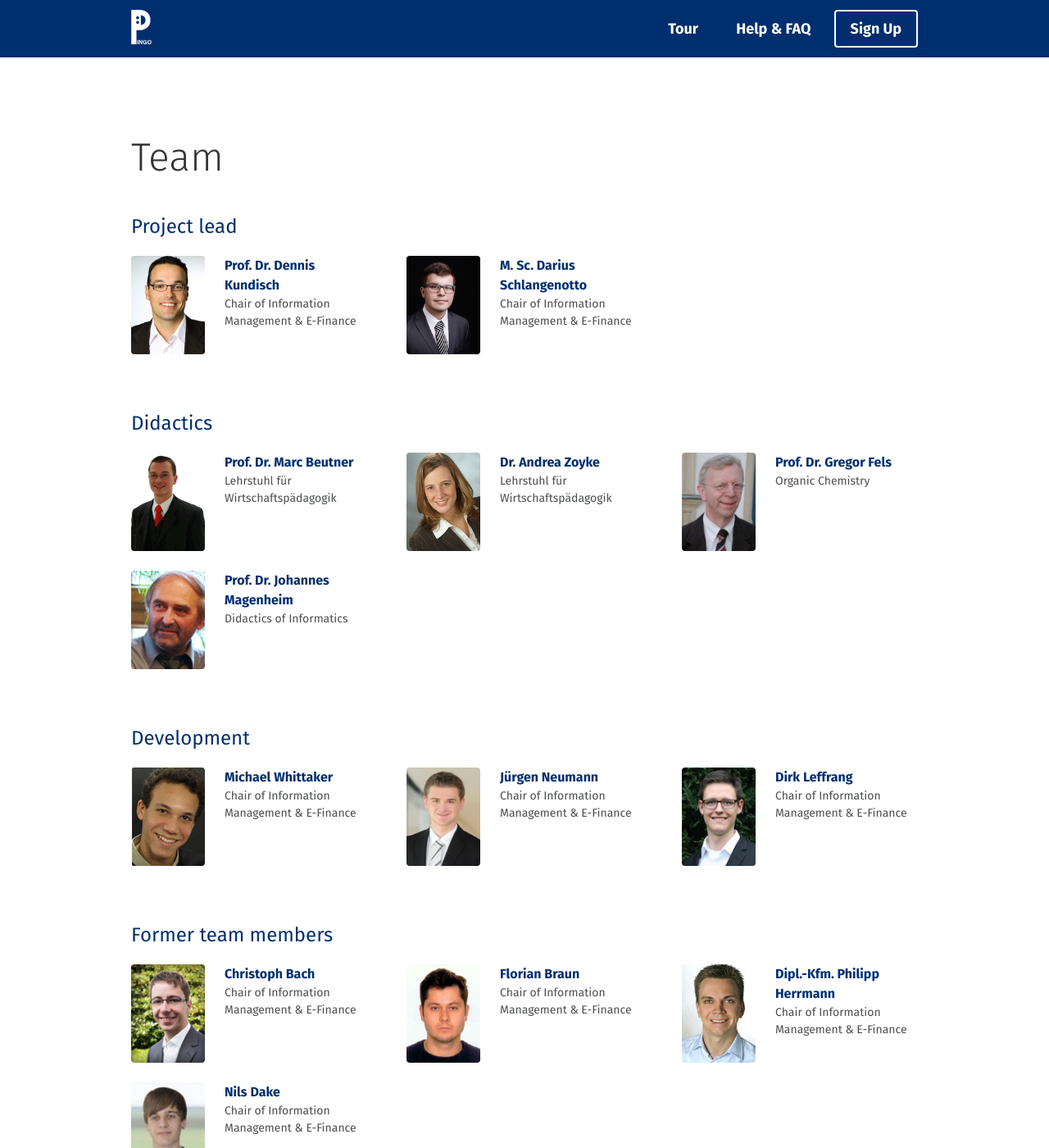
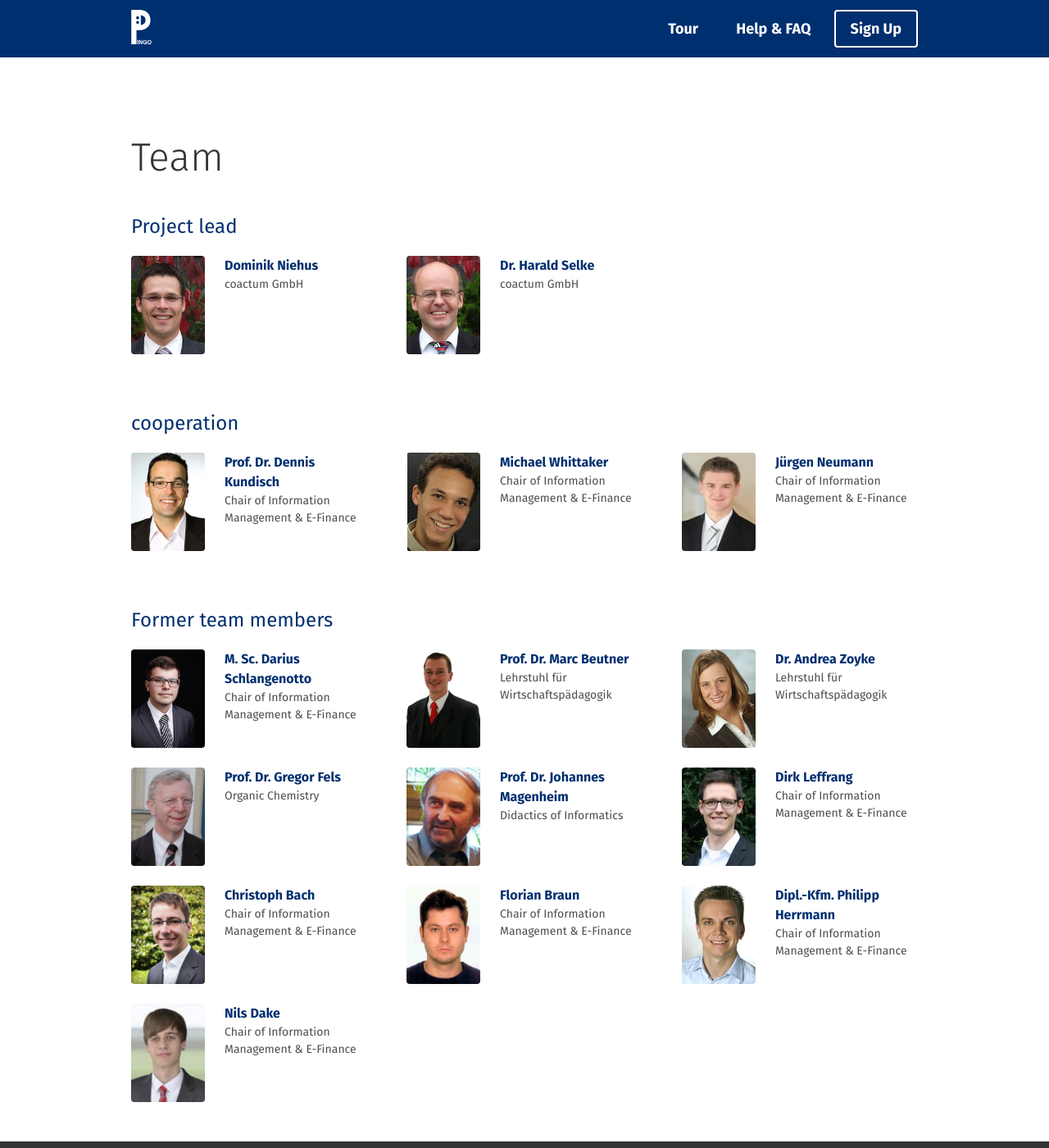
Before and after one commit to PingoUPB/pingoupb.github.io, a Jekyll site: the page built from en/team/index.html, in a window 1280 px wide and 1400 px high. Shown: the whole window at 82% size. Built offline with Jekyll 4.4.1, drawn with Linux system fonts in a browser that asks for light colours; nearby versions of some CDN libraries; Markdown is read by kramdown in place of the engine named in the settings.

Commit message:
Update people.yml

```diff
--- a/_data/people.yml
+++ b/_data/people.yml
@@ -1,53 +1,65 @@
+- name: Dominik Niehus
+  task: Project lead
+  img: niehus.jpg
+  chair: coactum GmbH
+  url: https://www.coactum.de/das-team.html
+
+- name: Dr. Harald Selke
+  task: Project lead
+  img: selke.jpg
+  chair: coactum GmbH
+  url: https://www.coactum.de/das-team.html
+
 - name: Prof. Dr. Dennis Kundisch
-  task: Project lead
+  task: cooperation
   img: kundisch.jpg
   chair: Chair of Information Management & E-Finance
   url: https://wiwi.uni-paderborn.de/dep3/winfo2/team/dennis-kundisch/
 
+- name: Michael Whittaker
+  task: cooperation
+  img: whittaker.jpg
+  chair: Chair of Information Management & E-Finance
+  url: http://wiwi.uni-paderborn.de/dep3/winfo2/team/studentische-hilfskraefte/
+
+- name: Jürgen Neumann
+  task: cooperation
+  img: neumann.jpg
+  chair: Chair of Information Management & E-Finance
+  url: http://wiwi.uni-paderborn.de/dep3/winfo2/team/studentische-hilfskraefte/
+
 - name: M. Sc. Darius Schlangenotto
-  task: Project lead
+  task: Former team members
   img: schlangenotto.jpg
   chair: Chair of Information Management & E-Finance
   url: https://wiwi.uni-paderborn.de/dep3/winfo2/team/darius-schlangenotto/
 
 - name: Prof. Dr. Marc Beutner
-  task: Didactics
+  task: Former team members
   img: beutner.gif
   chair: Lehrstuhl für Wirtschaftspädagogik
   url: https://wiwi.uni-paderborn.de/department5/ls-beutner/beutner/
 
 - name: Dr. Andrea Zoyke
-  task: Didactics
+  task: Former team members
   img: zoyke.jpg
   chair: Lehrstuhl für Wirtschaftspädagogik
   url: https://wiwi.uni-paderborn.de/department5/lehrstuhl-prof-dr-peter-f-e-sloane/zoyke0/
 
 - name: Prof. Dr. Gregor Fels
-  task: Didactics
+  task: Former team members
   img: fels.jpg
   chair: Organic Chemistry
   url: http://chemie.uni-paderborn.de/en/fachgebiete/oc/oc-fels/personen/prof-dr-gregor-fels/
 
 - name: Prof. Dr. Johannes Magenheim
-  task: Didactics
+  task: Former team members
   img: magenheim.jpg
   chair: Didactics of Informatics
   url: http://ddi.uni-paderborn.de/personen/johannes-magenheim.html
 
-- name: Michael Whittaker
-  task: Development
-  img: whittaker.jpg
-  chair: Chair of Information Management & E-Finance
-  url: http://wiwi.uni-paderborn.de/dep3/winfo2/team/studentische-hilfskraefte/
-
-- name: Jürgen Neumann
-  task: Development
-  img: neumann.jpg
-  chair: Chair of Information Management & E-Finance
-  url: http://wiwi.uni-paderborn.de/dep3/winfo2/team/studentische-hilfskraefte/
-
 - name: Dirk Leffrang
-  task: Development
+  task: Former team members
   img: leffrang.jpg
   chair: Chair of Information Management & E-Finance
   url: http://wiwi.uni-paderborn.de/dep3/winfo2/team/studentische-hilfskraefte/
```
